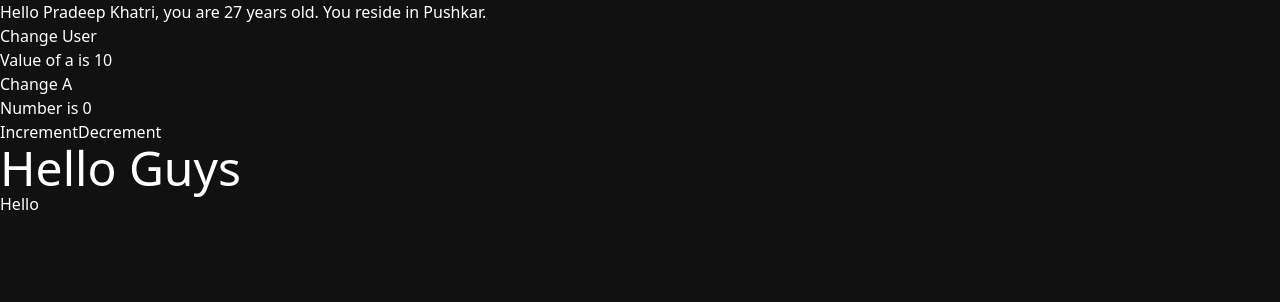
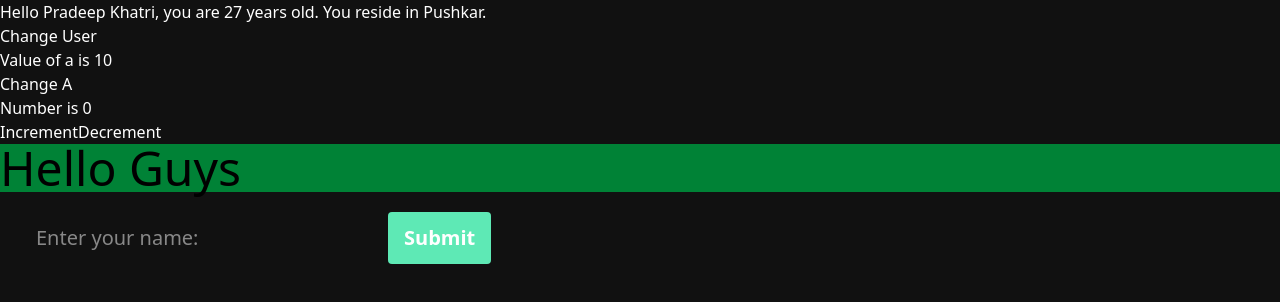
Before and after one commit to Prdp-ktri/REACT, a React (Vite) app in the folder ReactPK/: page / in a window 1280 px wide. Shown: the top 302 px of the page. Built offline with nearby package versions, Linux system fonts and the light colour scheme.

Commit message:
commit learning React
commit learning React

```diff
--- a/ReactPK/index.html
+++ b/ReactPK/index.html
@@ -1,13 +1,17 @@
 <!doctype html>
 <html lang="en">
+
 <head>
   <meta charset="UTF-8" />
   <link rel="icon" type="image/svg+xml" href="/vite.svg" />
   <meta name="viewport" content="width=device-width, initial-scale=1.0" />
   <title>Vite + React</title>
+  <script src="https://cdn.jsdelivr.net/npm/@tailwindcss/browser@4"></script>
 </head>
+
 <body>
   <div id="root"></div>
   <script type="module" src="/src/main.jsx"></script>
 </body>
+
 </html>
--- a/ReactPK/package.json
+++ b/ReactPK/package.json
@@ -26,6 +26,6 @@
     "globals": "^16.0.0",
     "postcss": "^8.5.3",
     "tailwindcss": "^4.1.4",
-    "vite": "^6.3.1"
+    "vite": "^6.3.3"
   }
 }
--- a/ReactPK/src/App.jsx
+++ b/ReactPK/src/App.jsx
@@ -22,8 +22,19 @@ const App = () => {
     setA(25)
   }
 
-  return <div>
-    <h1>Hello {PK}, you are {age} years old. You reside in {place}.</h1>
+  const submitHandler = (e) =>{
+    e.preventDefault()
+    console.log(username)
+    setUsername('')
+  }
+
+  const [username, setUsername] = useState('')
+
+  return (
+    <div>
+      <h1>
+        Hello {PK}, you are {age} years old. You reside in {place}.
+      </h1>
       <button onClick={abc}>Change User</button>
 
       <h1>Value of a is {a}</h1>
@@ -31,15 +42,31 @@ const App = () => {
 
       <div>
         <h3>Number is {num}</h3>
-      <button onClick={()=>setNum(num+35)}>Increment</button>
-      <button onClick={()=>setNum(num-35)}>Decrement</button>
+        <button onClick={() => setNum(num + 35)}>Increment</button>
+        <button onClick={() => setNum(num - 35)}>Decrement</button>
       </div>
 
       <div>
-      <h2 className="text-5xl">Hello Guys</h2>
-      <h2>Hello</h2>
+        <h2 className="text-5xl bg-green-700 text-black">Hello Guys</h2>
       </div>
+
+      <form onSubmit={(e)=>{
+        submitHandler(e)
+      }}>
+        <input
+          className="px-4 py-3 rounded text-xl m-5"
+          type="text"
+          placeholder="Enter your name:"
+          onChange={(e)=>{
+            setUsername(e.target.value)
+          }}
+          value={username}
+        />
+
+        <button className="px-4 text-white py-3 m-5 text-xl font-semibold bg-emerald-300 rounded">Submit</button>
+      </form>
     </div>
+  );
 }
 
 export default App
```
Also changed, not shown: 1 other file (tests, documents, lock files or other folders). Lines whose indentation alone changed are shown as unchanged.
